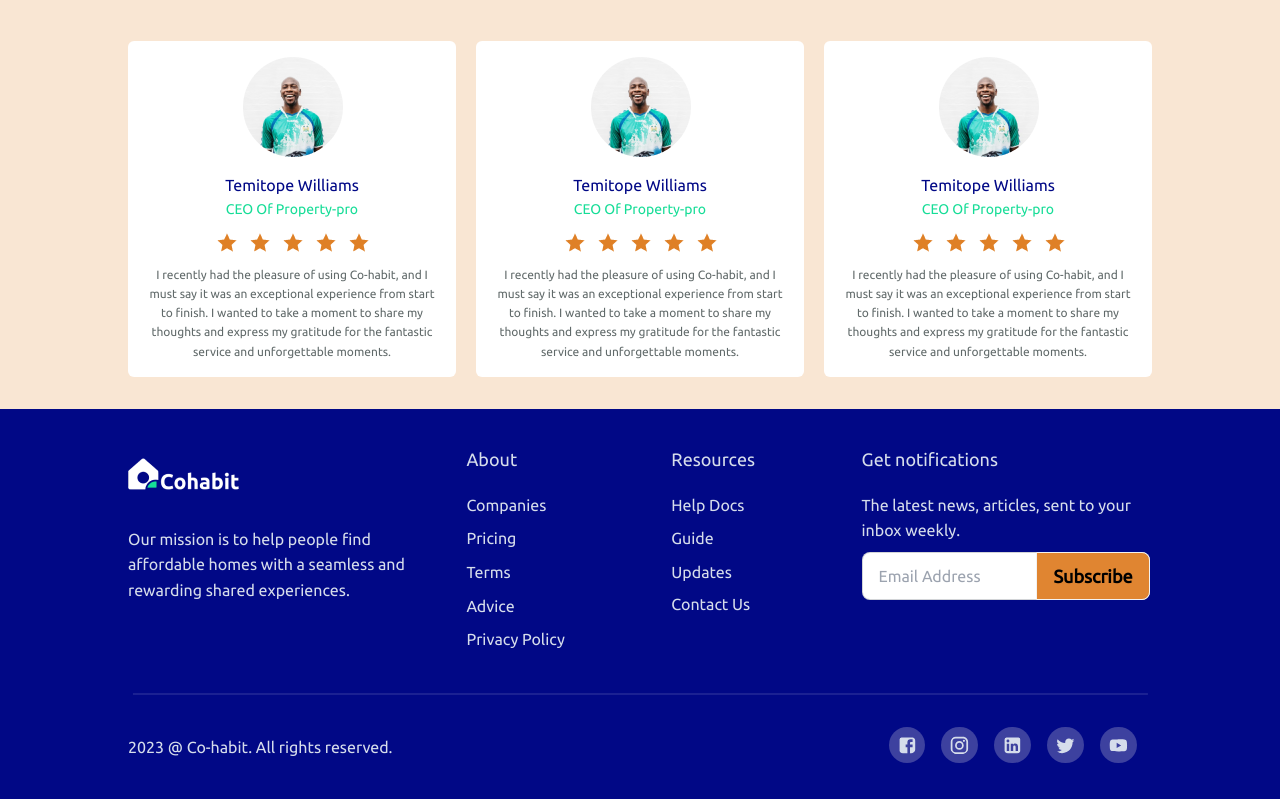
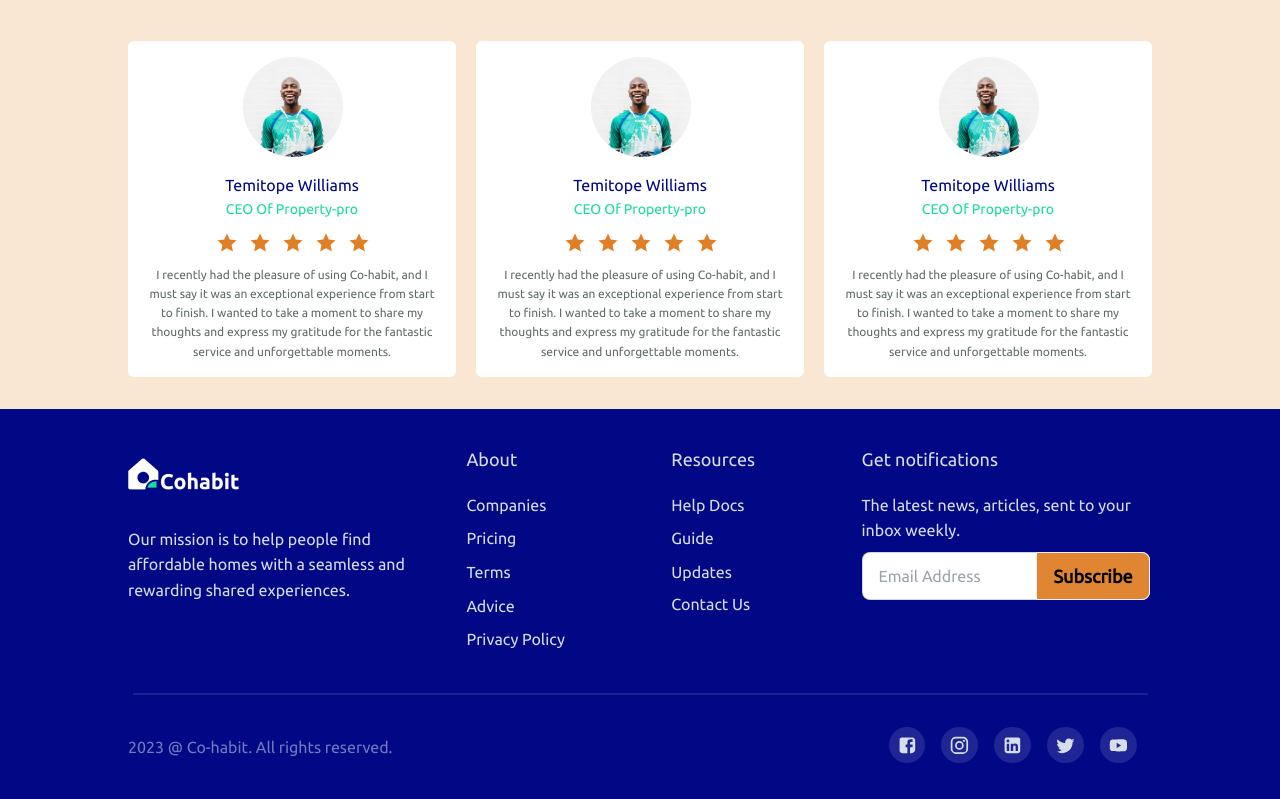
Before and after one commit to lazynerd-studios/Co-Habit-Landing, a React (Vite) app: page / in a window 1280 px wide. Shown: the part 2903-3702 px from the top of the page. Built offline with nearby package versions, Linux system fonts and the light colour scheme.

Commit message:
Update Footer.jsx

```diff
--- a/src/Components/Footer/Footer.jsx
+++ b/src/Components/Footer/Footer.jsx
@@ -63,24 +63,24 @@ const Footer = () => {
       <div className="laptop:flex laptop:mx-[8rem] laptop:py-6 mx-auto">
         <div className="flex laptop:hidden mx-12 py-2">
           <a href="#" className="mr-4">
-            <FacebookIcon sx={{ fontSize: "2.3rem" }} className="social-icon border-none rounded-full p-2 bg-[#eae7e741]" />
+            <FacebookIcon sx={{ fontSize: "2.3rem" }} className="social-icon border-none rounded-full p-2 bg-[#ffffff1e]" />
           </a>
           <a href="#" className="mr-4">
-            <InstagramIcon sx={{ fontSize: "2.3rem" }} className="social-icon border-none rounded-full p-2 bg-[#eae7e741]" />
+            <InstagramIcon sx={{ fontSize: "2.3rem" }} className="social-icon border-none rounded-full p-2 bg-[#ffffff1e]" />
           </a>
           <a href="#" className="mr-4">
-            <LinkedInIcon sx={{ fontSize: "2.3rem" }} className="social-icon border-none rounded-full p-2 bg-[#eae7e741]" />
+            <LinkedInIcon sx={{ fontSize: "2.3rem" }} className="social-icon border-none rounded-full p-2 bg-[#ffffff1e]" />
           </a>
           <a href="#" className="mr-4">
-            <TwitterIcon sx={{ fontSize: "2.3rem" }} className="social-icon border-none rounded-full p-2 bg-[#eae7e741]" />
+            <TwitterIcon sx={{ fontSize: "2.3rem" }} className="social-icon border-none rounded-full p-2 bg-[#ffffff1e]" />
           </a>
           <a href="#" className="">
-            <YouTubeIcon sx={{ fontSize: "2.3rem" }} className="social-icon border-none rounded-full p-2 bg-[#eae7e741]" />
+            <YouTubeIcon sx={{ fontSize: "2.3rem" }} className="social-icon border-none rounded-full p-2 bg-[#ffffff1e]" />
           </a>
         </div>
 
         {/* copyright */}
-        <p className="py-4 copyright laptop:mr-[31rem] text-center">
+        <p className="py-4 copyright laptop:mr-[31rem] text-[#ffffff74] text-center">
           <span>{theDate} </span>
           @
           Co-habit.
@@ -90,19 +90,19 @@ const Footer = () => {
 
         <div className="py-2 laptop:flex hidden">
           <a href="#" className="mr-4">
-            <FacebookIcon sx={{ fontSize: "2.3rem" }} className="social-icon border-none rounded-full p-2 bg-[#eae7e741]" />
+            <FacebookIcon sx={{ fontSize: "2.3rem" }} className="social-icon border-none rounded-full p-2 bg-[#ffffff1e]" />
           </a>
           <a href="#" className="mr-4">
-            <InstagramIcon sx={{ fontSize: "2.3rem" }} className="social-icon border-none rounded-full p-2 bg-[#eae7e741]" />
+            <InstagramIcon sx={{ fontSize: "2.3rem" }} className="social-icon border-none rounded-full p-2 bg-[#ffffff1e]" />
           </a>
           <a href="#" className="mr-4">
-            <LinkedInIcon sx={{ fontSize: "2.3rem" }} className="social-icon border-none rounded-full p-2 bg-[#eae7e741]" />
+            <LinkedInIcon sx={{ fontSize: "2.3rem" }} className="social-icon border-none rounded-full p-2 bg-[#ffffff1e]" />
           </a>
           <a href="#" className="mr-4">
-            <TwitterIcon sx={{ fontSize: "2.3rem" }} className="social-icon border-none rounded-full p-2 bg-[#eae7e741]" />
+            <TwitterIcon sx={{ fontSize: "2.3rem" }} className="social-icon border-none rounded-full p-2 bg-[#ffffff1e]" />
           </a>
           <a href="#" className="">
-            <YouTubeIcon sx={{ fontSize: "2.3rem" }} className="social-icon border-none rounded-full p-2 bg-[#eae7e741]" />
+            <YouTubeIcon sx={{ fontSize: "2.3rem" }} className="social-icon border-none rounded-full p-2 bg-[#ffffff1e]" />
           </a>
 
         </div>
```
